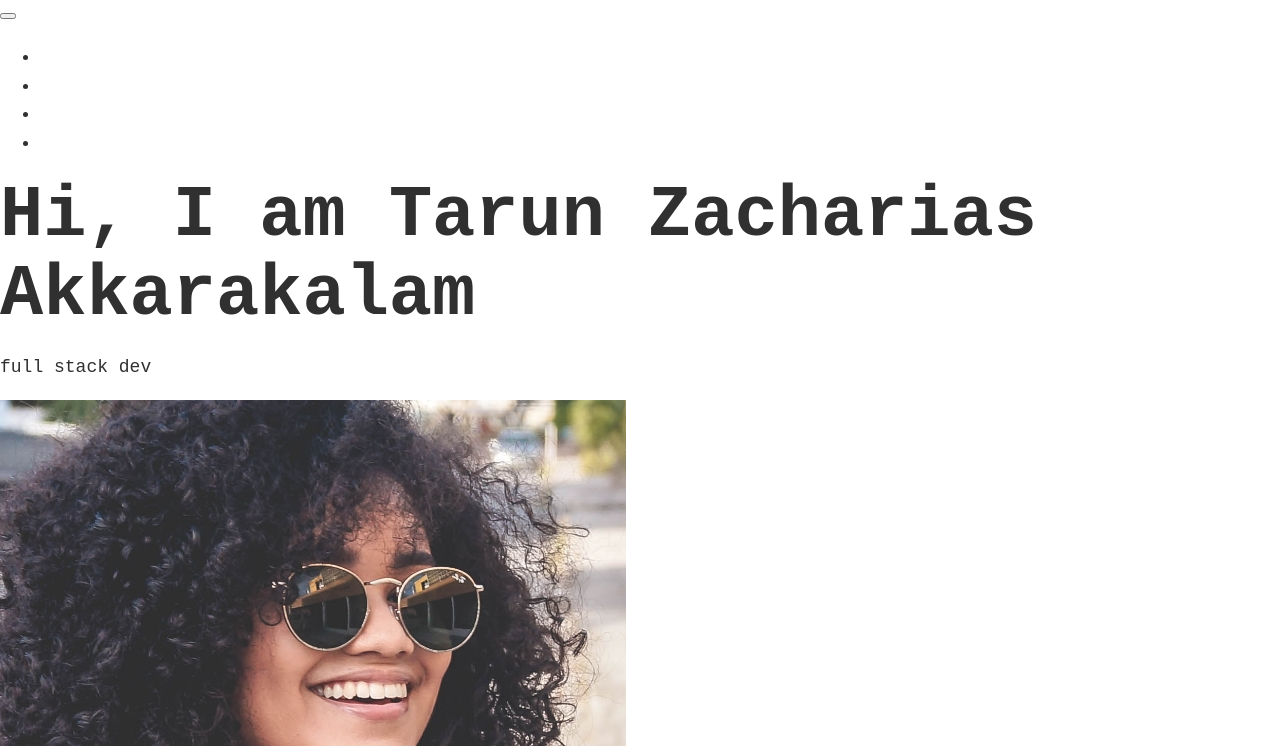
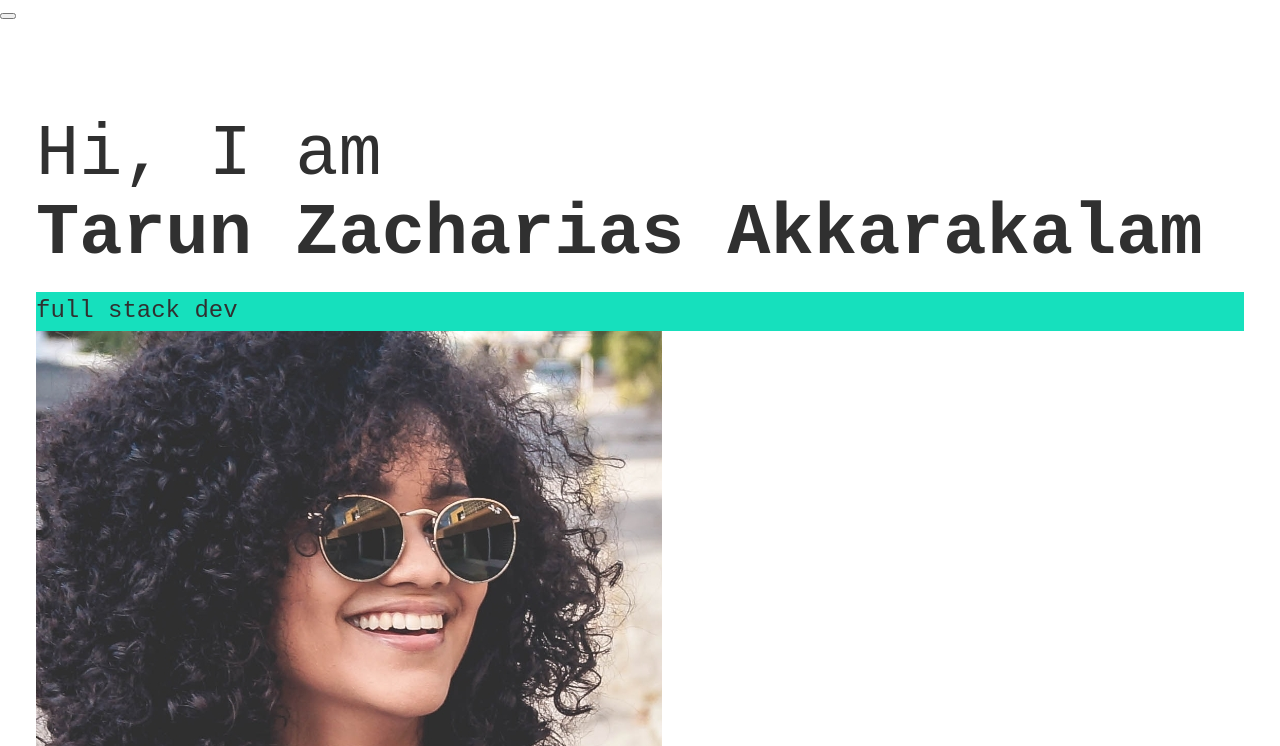
Before and after one commit to TarunZach/portfolio, a website built with Vite: page index.html in a window 1280 px wide. Shown: the part 54-800 px from the top of the page. Built offline with nearby package versions, Linux system fonts and the light colour scheme; a web font is replaced by a local one.

Commit message:
ui:subtitle background

```diff
--- a/css/style.css
+++ b/css/style.css
@@ -40,12 +40,20 @@ body {
   margin: 0;
 }
 
+section {
+  padding: 5em 2em;
+}
+
 img {
   display: block;
   max-width: 100%;
 }
 
 /* Typography */
+strong {
+  font-weight: var(--fw-bold);
+}
+
 h1,
 h2,
 h3 {
@@ -62,3 +70,38 @@ h2 {
 h3 {
   font-size: var(--fs-h3);
 }
+
+.section__title {
+  margin-bottom: 0.25em;
+}
+
+.section__title--intro {
+  font-weight: var(--fw-reg);
+}
+
+.section__title--intro strong {
+  display: block;
+}
+
+.section__subtitle {
+  margin: 0;
+  font-size: var(--fs-h3);
+}
+
+.section__subtitle--intro,
+.section__subtitle--about {
+  background: var(--clr-accent);
+  font-family: var(--ff-secondary);
+}
+
+/* header */
+
+nav {
+  display: none;
+}
+
+/* Intro section */
+
+.intro {
+  position: relative;
+}
--- a/index.html
+++ b/index.html
@@ -72,7 +72,7 @@
   <!-- About Me -->
   <section class="about-me" id="about">
     <h2 class="section__title section__title--about">Who I am</h2>
-    <p class="section__subtitle section__subtitle--about"></p>
+    <p class="section__subtitle section__subtitle--about">Full Stack Developer currently learning AUTOSAR</p>
 
     <div class="about-me__body">
       <p></p>
```
